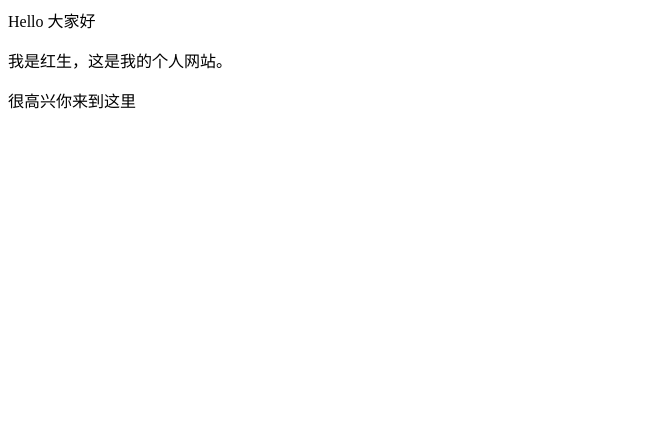
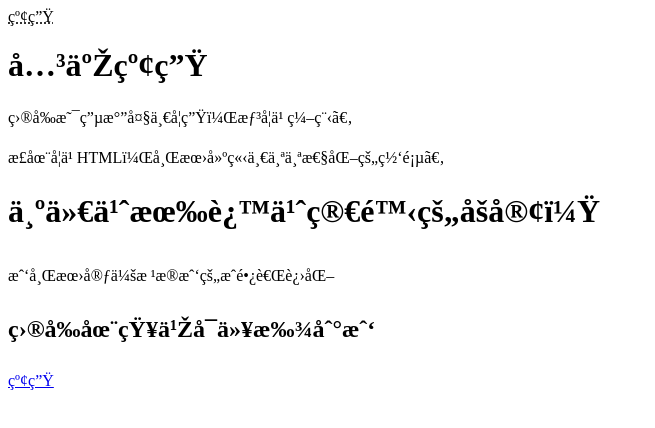
Before and after one commit to Persotial/Persotial.github.io, a plain HTML site: page index.html in a window 1280 px wide. Shown: the whole page, without its empty margins (0-655 px from the left). Drawn offline with Linux system fonts and the light colour scheme.

Commit message:
Update index.html

```diff
--- a/index.html
+++ b/index.html
@@ -1,3 +1,17 @@
-<p>Hello 大家好</p>
-<p>我是红生，这是我的个人网站。 </p>
-<p>很高兴你来到这里</p>
+<!DOCTYPE html>
+<html>
+    <head>
+        <meta charset="UFT-8">
+        <title>红生的个人博客</title>
+    </head>
+    <body>
+        <abbr title="没有任何意义的ID">红生</abbr>
+        <h1>关于红生</h1>
+        <p>目前是电气大一学生，想学习编程。</p>
+        <p2>正在学习HTML，希望建立一个个性化的网页。</p2>
+        <h1>为什么有这么简陋的博客？</h1>
+        <p>我希望它会根据我的成长而进化</p>
+        <h2>目前在知乎可以找到我</h2>
+        <p><a href="https://www.zhihu.com/people/the-sunrise-92">红生</a></p>
+    </body>
+</html>
```
